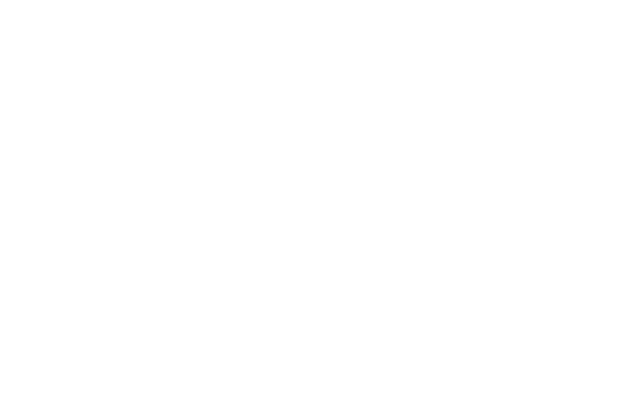
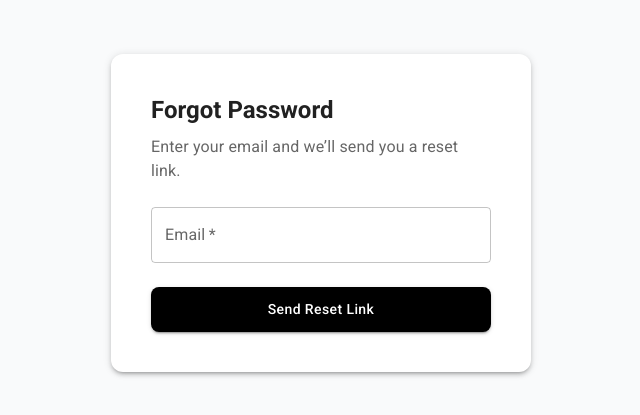
Before and after one commit to ryanraen/storybooker, a React (Vite) app in the folder frontend/: page /forgot-password in a window 1280 px wide. Before the commit this address had no page. Shown: the part 187-602 px from the top of the page, without its empty margins (319-959 px from the left). Built offline with nearby package versions, Linux system fonts and the light colour scheme.

Commit message:
implemented password reset

```diff
--- a/frontend/src/main.jsx
+++ b/frontend/src/main.jsx
@@ -5,12 +5,17 @@ import { ThemeProvider } from '@mui/material/styles';
 import { BrowserRouter, Routes, Route } from "react-router";
 
 import App from './pages/App';
+import Examples from './pages/Examples'
+
+import Signup from './pages/Signup'
+import Login from './pages/Login'
+import ForgotPassword from './pages/ForgotPassword'
+import ResetPassword from './pages/ResetPassword'
+
 import Dashboard from './pages/Dashboard';
 import Generate from './pages/Generate'
 import History from './pages/History'
-import Examples from './pages/Examples'
-import Signup from './pages/Signup'
-import Login from './pages/Login'
+
 
 import homeTheme from './themes/homeTheme';
 
@@ -24,14 +29,18 @@ root.render(
             <BrowserRouter>
                 <Routes>
                     <Route path="/" element={<App />} />
+                    <Route path="examples" element={<Examples />} />
+
                     <Route path="signup" element={<Signup />} />
                     <Route path="login" element={<Login />} />
+                    <Route path="forgot-password" element={<ForgotPassword />} />
+                    <Route path="reset-password" element={<ResetPassword />} />
+
                     <Route path="dashboard/" element={<Dashboard />}>
                         <Route index element={<Generate />} />
                         <Route path="generate" element={<Generate />} />
                         <Route path="history" element={<History />} />
                     </Route>
-                    <Route path="examples" element={<Examples />} />
                 </Routes>
             </BrowserRouter>
         </ThemeProvider>
--- /dev/null
+++ b/frontend/src/pages/ForgotPassword.jsx
@@ -0,0 +1,91 @@
+import { useState } from "react";
+import {
+  Box,
+  Paper,
+  Typography,
+  TextField,
+  Button,
+  Stack,
+} from "@mui/material";
+
+export default function ForgotPassword() {
+  const [email, setEmail] = useState("");
+  const [message, setMessage] = useState("");
+  const [error, setError] = useState("");
+
+  const reset_page = window.location.origin + "/reset-password";
+
+  const handleSubmit = async (e) => {
+    e.preventDefault();
+    setMessage("");
+    setError("");
+
+    try {
+      const res = await fetch("http://localhost:5000/user/forgot-password", {
+        method: "POST",
+        headers: { "Content-Type": "application/json" },
+        body: JSON.stringify({ email, reset_page }),
+      });
+
+      if (!res.ok) throw new Error("Failed to send reset email");
+
+      setMessage("Check your email for a reset link.");
+    } catch (err) {
+      setError("Unable to send reset email.");
+      console.log(err.message);
+    }
+  };
+
+  return (
+    <Box
+      sx={{
+        minHeight: "100vh",
+        display: "flex",
+        alignItems: "center",
+        justifyContent: "center",
+        bgcolor: "#f9fafb",
+        p: 2,
+      }}
+    >
+      <Paper sx={{ p: 5, borderRadius: 3, boxShadow: 3, maxWidth: 420, width: "100%" }}>
+        <Typography variant="h5" fontWeight="bold" gutterBottom>
+          Forgot Password
+        </Typography>
+        <Typography color="text.secondary" mb={3}>
+          Enter your email and we’ll send you a reset link.
+        </Typography>
+
+        <form onSubmit={handleSubmit}>
+          <Stack spacing={3}>
+            <TextField
+              label="Email"
+              type="email"
+              fullWidth
+              value={email}
+              onChange={(e) => setEmail(e.target.value)}
+              required
+            />
+
+            {message && <Typography color="success.main">{message}</Typography>}
+            {error && <Typography color="error">{error}</Typography>}
+
+            <Button
+              type="submit"
+              variant="contained"
+              fullWidth
+              sx={{
+                bgcolor: "black",
+                "&:hover": { bgcolor: "#111" },
+                borderRadius: 2,
+                textTransform: "none",
+                py: 1.3,
+              }}
+            >
+              Send Reset Link
+            </Button>
+          </Stack>
+        </form>
+      </Paper>
+    </Box>
+  );
+}
--- a/frontend/src/pages/Login.jsx
+++ b/frontend/src/pages/Login.jsx
@@ -112,7 +112,7 @@ export default function Login() {
                         </Button>
 
                         <Stack direction="row" justifyContent="space-between" mt={1}>
-                            <Link href="#" variant="body2" underline="hover">
+                            <Link href="/forgot-password" variant="body2" underline="hover">
                                 Forgot password?
                             </Link>
                             <Link href="/signup" variant="body2" underline="hover">
--- /dev/null
+++ b/frontend/src/pages/ResetPassword.jsx
@@ -0,0 +1,91 @@
+import { useState } from "react";
+import {
+  Box,
+  Paper,
+  Typography,
+  TextField,
+  Button,
+  Stack,
+} from "@mui/material";
+import { useNavigate, useSearchParams } from "react-router";
+
+export default function ResetPassword() {
+  const navigate = useNavigate();
+  const [searchParams] = useSearchParams();
+  const access_token = searchParams.get("access_token"); // token in url as ?token=...
+  const refresh_token = searchParams.get("refresh_token");
+
+  const [new_password, setNewPassword] = useState("");
+  const [error, setError] = useState("");
+
+  const handleReset = async (e) => {
+    e.preventDefault();
+    setError("");
+
+    try {
+      const res = await fetch("http://localhost:5000/user/reset-password", {
+        method: "POST",
+        headers: { "Content-Type": "application/json" },
+        body: JSON.stringify({ new_password, access_token, refresh_token }),
+      });
+
+      if (!res.ok) throw new Error("Password reset failed");
+
+      navigate("/login");
+    } catch (err) {
+      setError("Unable to reset password.");
+    }
+  };
+
+  return (
+    <Box
+      sx={{
+        minHeight: "100vh",
+        display: "flex",
+        alignItems: "center",
+        justifyContent: "center",
+        bgcolor: "#f9fafb",
+        p: 2,
+      }}
+    >
+      <Paper sx={{ p: 5, borderRadius: 3, boxShadow: 3, maxWidth: 420, width: "100%" }}>
+        <Typography variant="h5" fontWeight="bold" gutterBottom>
+          Reset Password
+        </Typography>
+        <Typography color="text.secondary" mb={3}>
+          Enter your new password below.
+        </Typography>
+
+        <form onSubmit={handleReset}>
+          <Stack spacing={3}>
+            <TextField
+              label="New Password"
+              type="password"
+              fullWidth
+              value={new_password}
+              onChange={(e) => setNewPassword(e.target.value)}
+              required
+            />
+
+            {error && <Typography color="error">{error}</Typography>}
+
+            <Button
+              type="submit"
+              variant="contained"
+              fullWidth
+              sx={{
+                bgcolor: "black",
+                "&:hover": { bgcolor: "#111" },
+                borderRadius: 2,
+                textTransform: "none",
+                py: 1.3,
+              }}
+            >
+              Reset Password
+            </Button>
+          </Stack>
+        </form>
+      </Paper>
+    </Box>
+  );
+}
```
Also changed, not shown: 1 other file (tests, documents, lock files or other folders).
